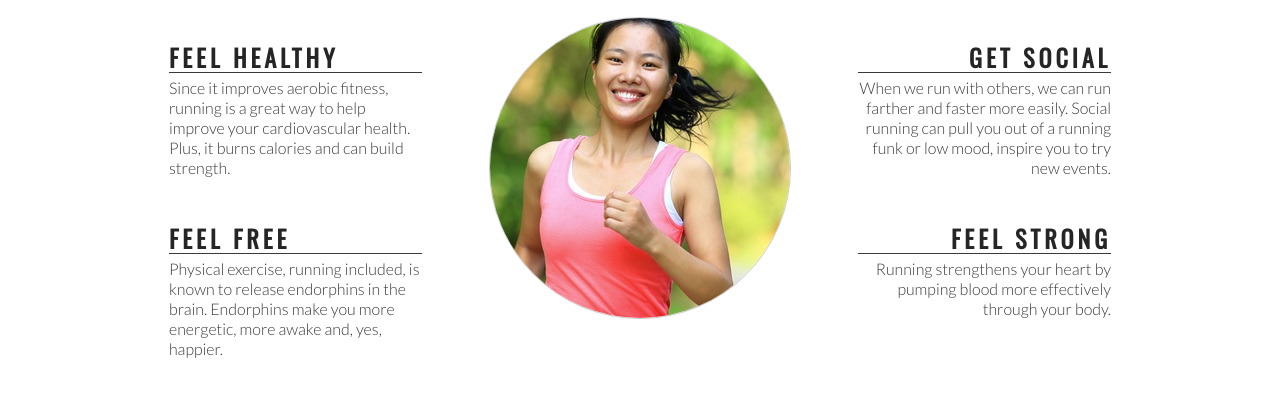
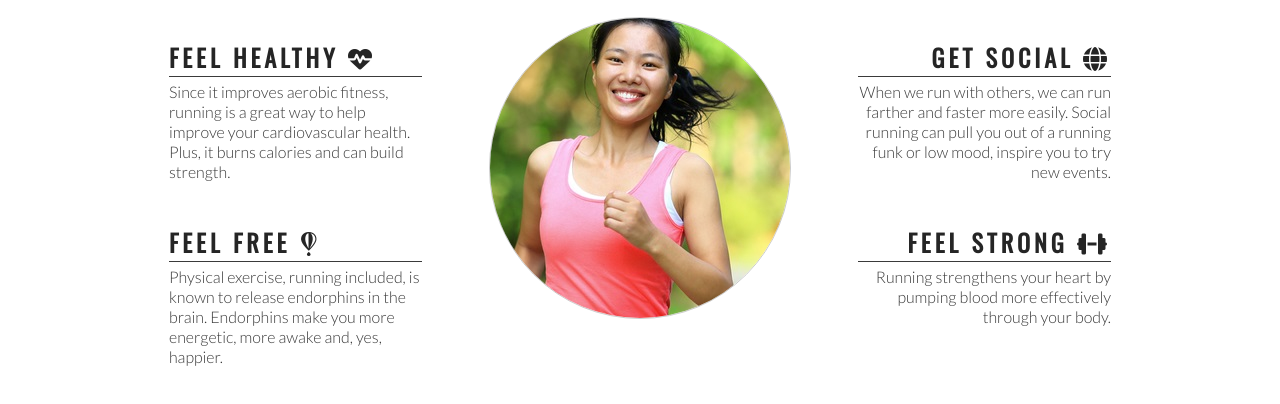
Before and after one commit to kelllyy101/love-running, a plain HTML site: page index.html in a window 1280 px wide. Shown: the part 764-1168 px from the top of the page. Drawn offline with nearby package versions, Linux system fonts and the light colour scheme.

Commit message:
added icons with javascript

```diff
--- a/index.html
+++ b/index.html
@@ -41,7 +41,7 @@
         <h2 id="welcome">Why Love Running With Us?</h2>
         <div id="left-about">
             <div class="left-about-heading">
-                <h2>Feel Healthy</h2>
+                <h2>Feel Healthy <i class="fas fa-heartbeat"></i></h2>
                 <hr>
                 <p>
                     Since it improves aerobic fitness, running is a great way to help improve your cardiovascular
@@ -49,7 +49,7 @@
                 </p>
             </div>
             <div class="left-about-heading">
-                <h2>Feel Free</h2>
+                <h2>Feel Free <i class="fab fa-fly"></i></h2>
                 <hr>
                 <p>
                     Physical exercise, running included, is known to release endorphins in the brain. Endorphins make
@@ -59,7 +59,7 @@
         </div>
         <div id="right-about">
             <div class="right-about-heading">
-                <h2>Get Social</h2>
+                <h2>Get Social <i class="fas fa-globe"></i></h2>
                 <hr>
                 <p>
                     When we run with others, we can run farther and faster more easily. Social running can pull you out
@@ -67,7 +67,7 @@
                 </p>
             </div>
             <div class="right-about-heading">
-                <h2>Feel Strong</h2>
+                <h2>Feel Strong <i class="fas fa-dumbbell"></i></h2>
                 <hr>
                 <p>
                     Running strengthens your heart by pumping blood more effectively through your body.
@@ -84,6 +84,9 @@
     </section>
     <section>Running, distances and times </section>
     <footer>Social links here</footer>
+
+    <!-- font awesome script -->
+    <script src="https://kit.fontawesome.com/c7dbda0798.js" crossorigin="anonymous"></script>
 </body>
 
 </html>
```
